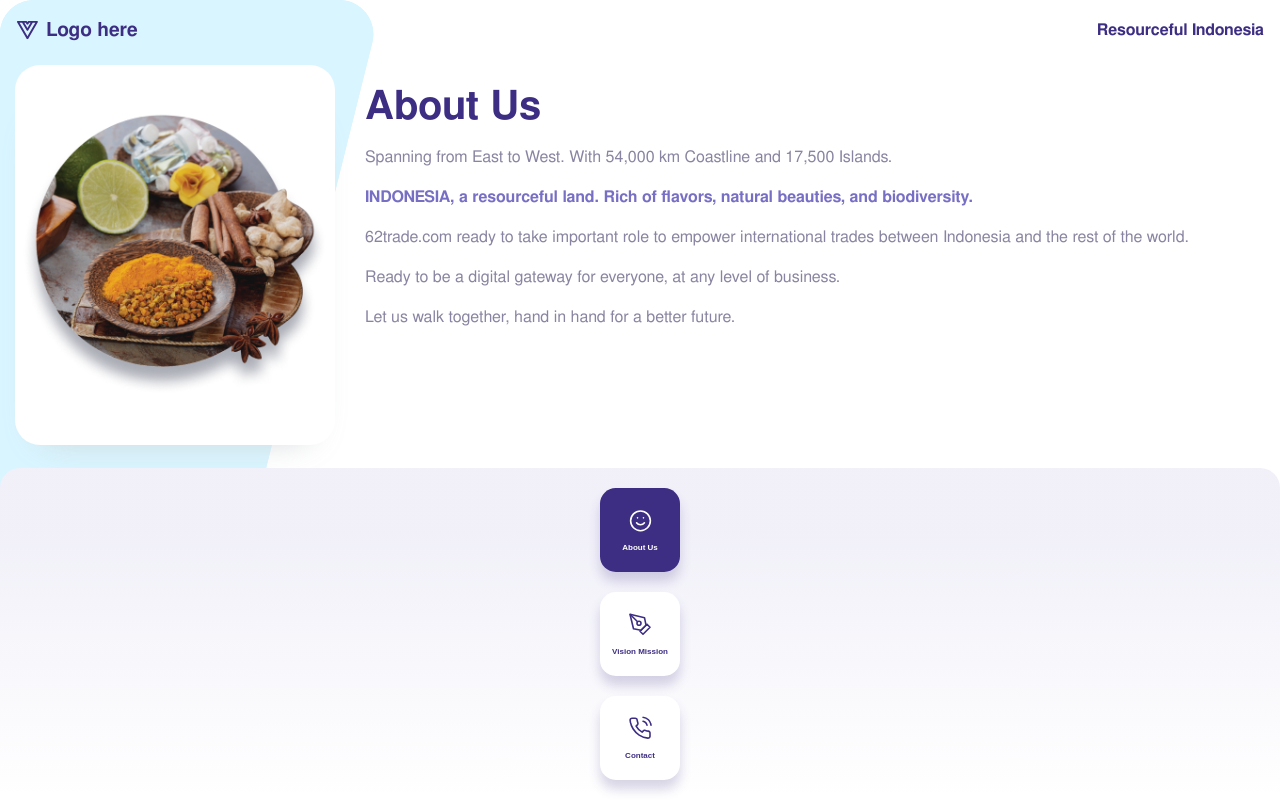
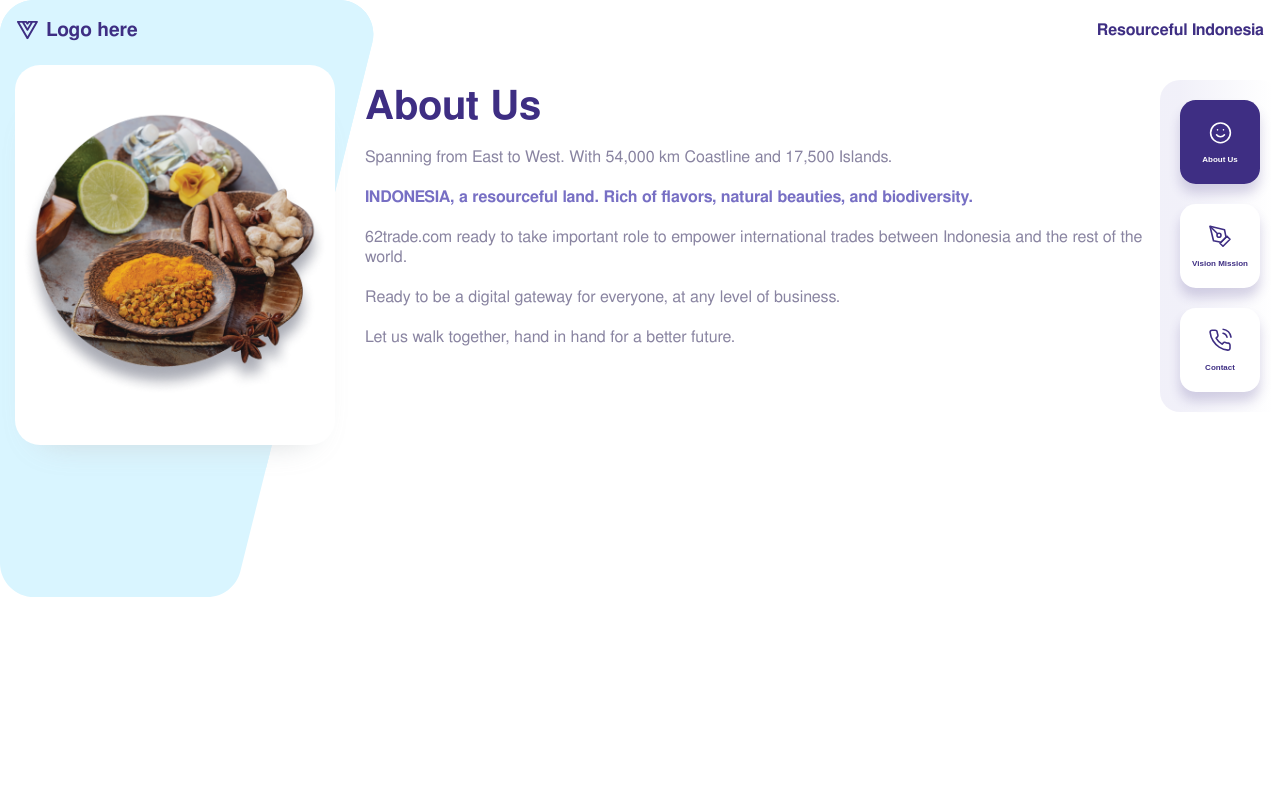
Before and after one commit to ibrahimtrg18/landing-page-indonesia, a Next.js app: page /about in a window 1280 px wide. Built offline with nearby package versions, Linux system fonts and the light colour scheme.

Commit message:
update components/Menu style: refactoring

```diff
--- a/src/components/Menu/styles.js
+++ b/src/components/Menu/styles.js
@@ -7,6 +7,7 @@ export const MenuList = styled.div`
   gap: 20px;
   height: max-content;
   padding: 20px;
+
   background: linear-gradient(
       180deg,
       rgba(119, 111, 196, 0.1) 19.89%,
@@ -15,7 +16,6 @@ export const MenuList = styled.div`
     #ffffff;
   border-top-left-radius: 20px;
   border-top-right-radius: 20px;
-  margin-top: 60px;
 
   width: 100%;
   position: fixed;
@@ -23,6 +23,21 @@ export const MenuList = styled.div`
   z-index: 10;
 
   @media screen and (min-width: 481px) {
+    flex-direction: column;
+    margin-top: 0;
+
+    background: linear-gradient(
+      90deg,
+      rgba(119, 111, 196, 0.1) 17.11%,
+      rgba(119, 111, 196, 0) 93.66%
+    );
+    border-top-left-radius: 20px;
+    border-bottom-left-radius: 20px;
+
+    width: unset;
+    position: unset;
+    bottom: unset;
+    z-index: unset;
   }
 `;
 
--- a/src/styles/About.js
+++ b/src/styles/About.js
@@ -19,11 +19,6 @@ export const AboutContainer = styled.div`
         display: none;
       }
     }
-
-    & > ${MenuList} {
-      flex-direction: column;
-      margin-top: 0;
-    }
   }
 
   @media screen and (min-width: 769px) {
@@ -37,11 +32,6 @@ export const AboutContainer = styled.div`
       & ${CopyRight} {
         display: none;
       }
-    }
-
-    & > ${MenuList} {
-      flex-direction: column;
-      margin-top: 0;
     }
   }
 `;
```
Also changed, not shown: src/styles/Contact.js (+0 -10 lines), src/styles/VisionMission.js (+0 -10 lines).
